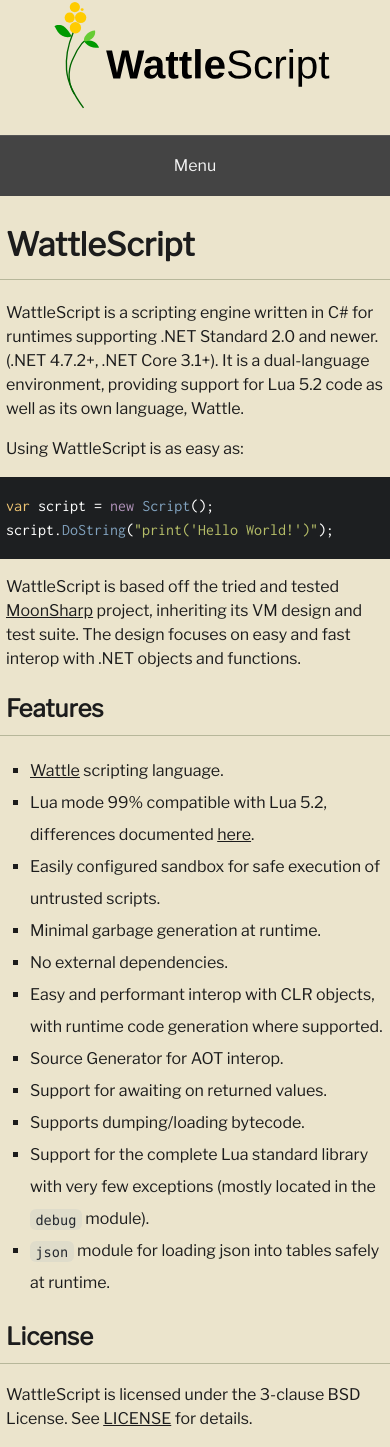
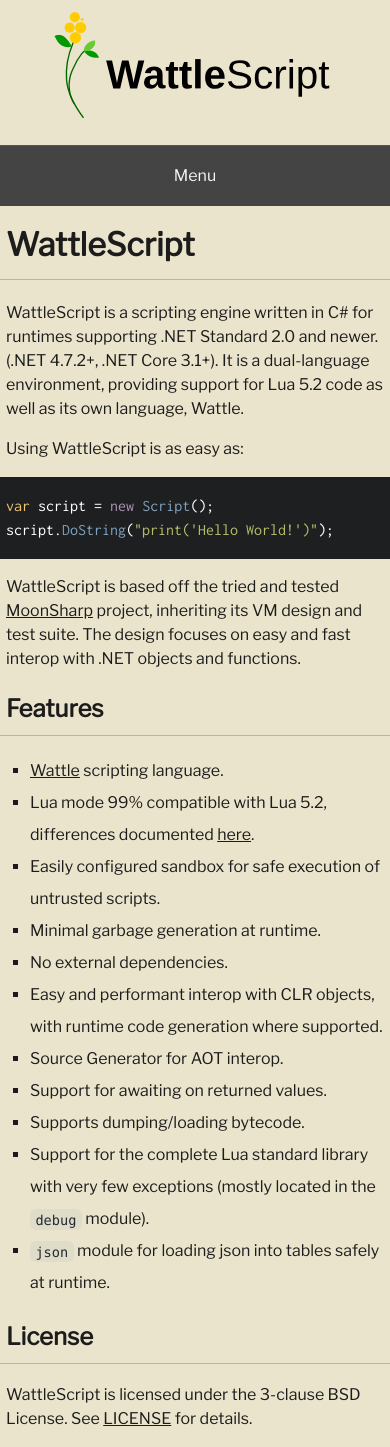
Before and after one commit to WattleScript/wattlescript.github.io, a Jekyll site: the page built from index.markdown, in a window 390 px wide. Built offline with Jekyll 4.4.1, drawn with Linux system fonts in a browser that asks for light colours.

Commit message:
Fix logo margin on sm (only on sm)

```diff
--- a/_includes/logo.html
+++ b/_includes/logo.html
@@ -1,6 +1,6 @@
 <h1 class="noBorder noMargin">
     <a href="/" class="site-title">
-        <picture>
+        <picture class="m10sm">
             <source srcset="/assets/images/wattle-logo-dark.svg" media="(prefers-color-scheme: dark)">
             <img src="/assets/images/wattle-logo.svg" alt="WattleScript" style="height: 3.5em;">
         </picture>
--- a/assets/css/main.css
+++ b/assets/css/main.css
@@ -288,6 +288,10 @@ pre.highlight code {
     nav ul.navChecked li {
         display: block;
     }
+
+    .m10sm {
+        margin-top: 10px;
+    }
 }
 
 @media (prefers-color-scheme: light) {
```
